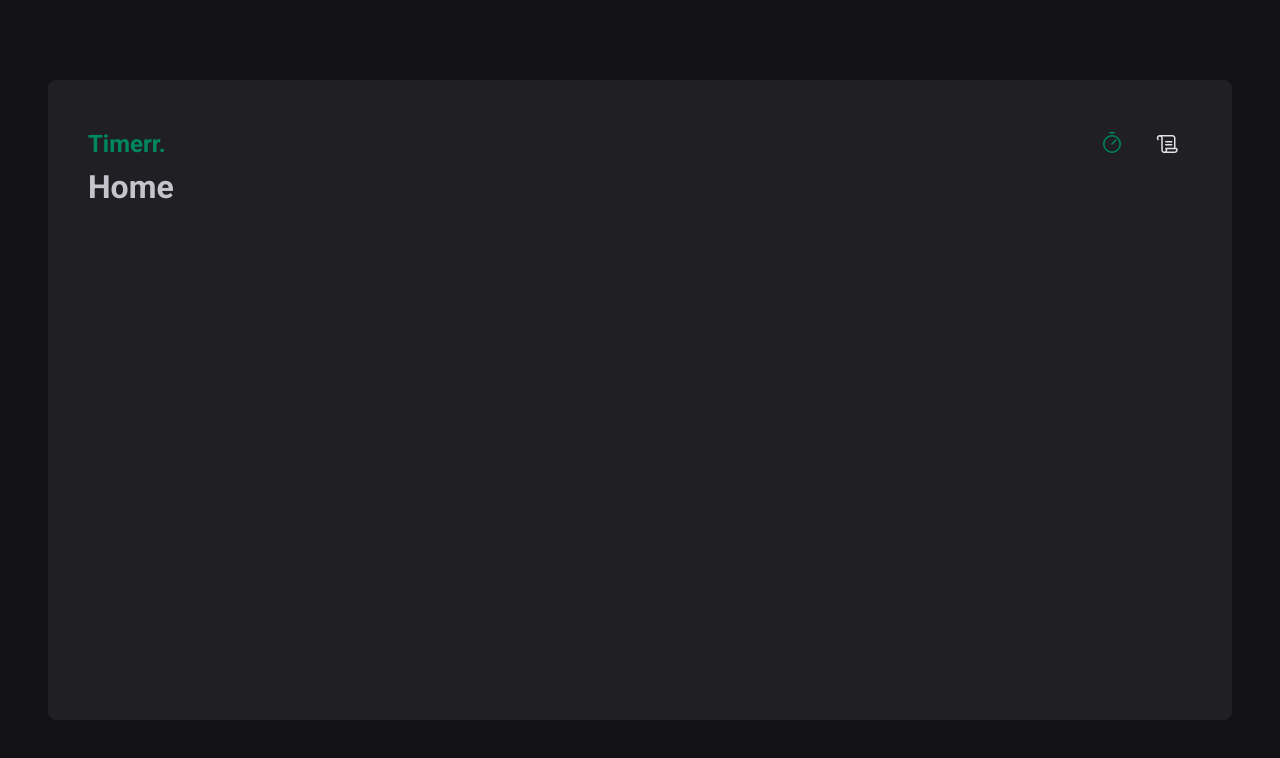
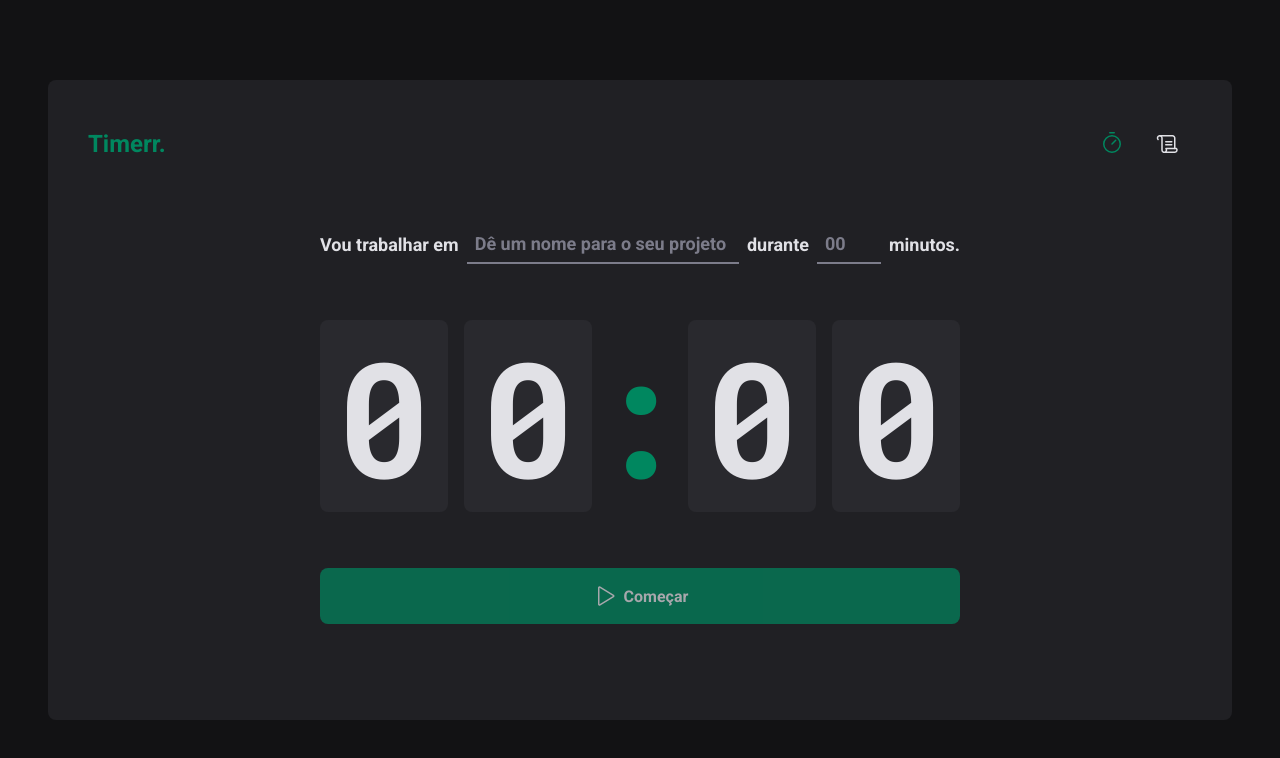
Before and after one commit to ap0l1js/timerr, a React (Vite) app: page / in a window 1280 px wide. Shown: the top 758 px of the page. Built offline with nearby package versions, Linux system fonts and the light colour scheme.

Commit message:
improvements: add styles to pages home and history

```diff
--- a/src/pages/history.tsx
+++ /dev/null
@@ -1,3 +0,0 @@
-export function History() {
-  return <h1>History</h1>;
-}
--- /dev/null
+++ b/src/pages/history/index.tsx
@@ -0,0 +1,66 @@
+import { HistoryContainer, HistoryList } from './styles';
+
+export function History() {
+  return (
+    <HistoryContainer>
+      <h1>Meu histórico</h1>
+
+      <HistoryList>
+        <table>
+          <thead>
+            <tr>
+              <th>Tarefa</th>
+              <th>Duração</th>
+              <th>Duração</th>
+              <th>Status</th>
+            </tr>
+          </thead>
+          <tbody>
+            <tr>
+              <td>Tarefa</td>
+              <td>20 minutos</td>
+              <td>Há 2 meses</td>
+              <td>Concluído</td>
+            </tr>
+            <tr>
+              <td>Tarefa</td>
+              <td>20 minutos</td>
+              <td>Há 2 meses</td>
+              <td>Concluído</td>
+            </tr>
+            <tr>
+              <td>Tarefa</td>
+              <td>20 minutos</td>
+              <td>Há 2 meses</td>
+              <td>Concluído</td>
+            </tr>
+            <tr>
+              <td>Tarefa</td>
+              <td>20 minutos</td>
+              <td>Há 2 meses</td>
+              <td>Concluído</td>
+            </tr>
+            <tr>
+              <td>Tarefa</td>
+              <td>20 minutos</td>
+              <td>Há 2 meses</td>
+              <td>Concluído</td>
+            </tr>
+            <tr>
+              <td>Tarefa</td>
+              <td>20 minutos</td>
+              <td>Há 2 meses</td>
+              <td>Concluído</td>
+            </tr>
+            <tr>
+              <td>Tarefa</td>
+              <td>20 minutos</td>
+              <td>Há 2 meses</td>
+              <td>Concluído</td>
+            </tr>
+          </tbody>
+        </table>
+      </HistoryList>
+    </HistoryContainer>
+  );
+}
--- /dev/null
+++ b/src/pages/history/styles.ts
@@ -0,0 +1,53 @@
+import styled from 'styled-components';
+
+export const HistoryContainer = styled.main`
+  flex: 1;
+  padding: 3.5rem;
+  display: flex;
+  flex-direction: column;
+  h1 {
+    font-size: 1.5rem;
+    color: ${(props) => props.theme['gray-100']};
+  }
+`;
+
+export const HistoryList = styled.div`
+  flex: 1;
+  overflow: auto;
+  margin-top: 2rem;
+  table {
+    width: 100%;
+    border-collapse: collapse;
+    min-width: 600px;
+    th {
+      background-color: ${(props) => props.theme['gray-600']};
+      padding: 1rem;
+      text-align: left;
+      color: ${(props) => props.theme['gray-100']};
+      font-size: 0.875rem;
+      line-height: 1.6;
+      &:first-child {
+        border-top-left-radius: 8px;
+        padding-left: 1.5rem;
+      }
+      &:last-child {
+        border-top-right-radius: 8px;
+        padding-right: 1.5rem;
+      }
+    }
+    td {
+      background-color: ${(props) => props.theme['gray-700']};
+      border-top: 4px solid ${(props) => props.theme['gray-800']};
+      padding: 1rem;
+      font-size: 0.875rem;
+      line-height: 1.6;
+      &:first-child {
+        width: 50%;
+        padding-left: 1.5rem;
+      }
+      &:last-child {
+        padding-right: 1.5rem;
+      }
+    }
+  }
+`;
--- a/src/pages/home.tsx
+++ /dev/null
@@ -1,3 +0,0 @@
-export function Home() {
-  return <h1>Home</h1>;
-}
--- /dev/null
+++ b/src/pages/home/index.tsx
@@ -0,0 +1,63 @@
+import { Play } from 'phosphor-react';
+
+import {
+  CountdownContainer,
+  FormContainer,
+  HomeContainer,
+  MinutesAmountInput,
+  Separator,
+  StartCountdownButton,
+  TaskInput,
+} from './styles';
+
+export function Home() {
+  return (
+    <HomeContainer>
+      <form>
+        <FormContainer>
+          <label htmlFor="task">Vou trabalhar em</label>
+          <TaskInput
+            id="task"
+            list="task-suggestions"
+            placeholder="Dê um nome para o seu projeto"
+          />
+
+          <datalist id="task-suggestions">
+            <option value="Projeto 1" />
+            <option value="Projeto 2" />
+            <option value="Projeto 3" />
+            <option value="Banana" />
+          </datalist>
+
+          <label htmlFor="minutesAmount">durante</label>
+          <MinutesAmountInput
+            type="number"
+            id="minutesAmount"
+            placeholder="00"
+            step={5}
+            min={5}
+            max={60}
+          />
+
+          <span>minutos.</span>
+        </FormContainer>
+
+        <CountdownContainer>
+          <span>0</span>
+          <span>0</span>
+          <Separator>:</Separator>
+          <span>0</span>
+          <span>0</span>
+        </CountdownContainer>
+
+        <StartCountdownButton
+          disabled
+          type="submit"
+        >
+          <Play size={24} />
+          Começar
+        </StartCountdownButton>
+      </form>
+    </HomeContainer>
+  );
+}
--- /dev/null
+++ b/src/pages/home/styles.ts
@@ -0,0 +1,101 @@
+import styled from 'styled-components';
+
+export const HomeContainer = styled.main`
+  flex: 1;
+  display: flex;
+  flex-direction: column;
+  align-items: center;
+  justify-content: center;
+  form {
+    display: flex;
+    flex-direction: column;
+    align-items: center;
+    gap: 3.5rem;
+  }
+`;
+
+export const FormContainer = styled.div`
+  width: 100%;
+  display: flex;
+  align-items: center;
+  justify-content: center;
+  gap: 0.5rem;
+  color: ${(props) => props.theme['gray-100']};
+  font-size: 1.125rem;
+  font-weight: bold;
+  flex-wrap: wrap;
+`;
+
+export const CountdownContainer = styled.div`
+  font-family: 'Roboto Mono', monospace;
+  font-size: 10rem;
+  line-height: 8rem;
+  color: ${(props) => props.theme['gray-100']};
+  display: flex;
+  gap: 1rem;
+  span {
+    background: ${(props) => props.theme['gray-700']};
+    padding: 2rem 1rem;
+    border-radius: 8px;
+  }
+`;
+export const Separator = styled.div`
+  padding: 2rem 0;
+  color: ${(props) => props.theme['green-500']};
+  width: 4rem;
+  overflow: hidden;
+  display: flex;
+  justify-content: center;
+`;
+
+const BaseInput = styled.input`
+  background: transparent;
+  height: 2.5rem;
+  border: 0;
+  border-bottom: 2px solid ${(props) => props.theme['gray-500']};
+  font-weight: bold;
+  font-size: 1.125rem;
+  padding: 0 0.5rem;
+  color: ${(props) => props.theme['gray-100']};
+  &:focus {
+    box-shadow: none;
+    border-color: ${(props) => props.theme['green-500']};
+  }
+  &::placeholder {
+    color: ${(props) => props.theme['gray-500']};
+  }
+`;
+
+export const TaskInput = styled(BaseInput)`
+  flex: 1;
+
+  &::-webkit-calendar-picker-indicator {
+    display: none !important;
+  }
+`;
+
+export const MinutesAmountInput = styled(BaseInput)`
+  width: 4rem;
+`;
+
+export const StartCountdownButton = styled.button`
+  width: 100%;
+  border: 0;
+  padding: 1rem;
+  border-radius: 8px;
+  display: flex;
+  align-items: center;
+  justify-content: center;
+  gap: 0.5rem;
+  font-weight: bold;
+  cursor: pointer;
+  background: ${(props) => props.theme['green-500']};
+  color: ${(props) => props.theme['gray-100']};
+  &:disabled {
+    opacity: 0.7;
+    cursor: not-allowed;
+  }
+  &:not(:disabled):hover {
+    background: ${(props) => props.theme['green-700']};
+  }
+`;
```
Also changed, not shown: src/router.tsx (+16 -7 lines).
